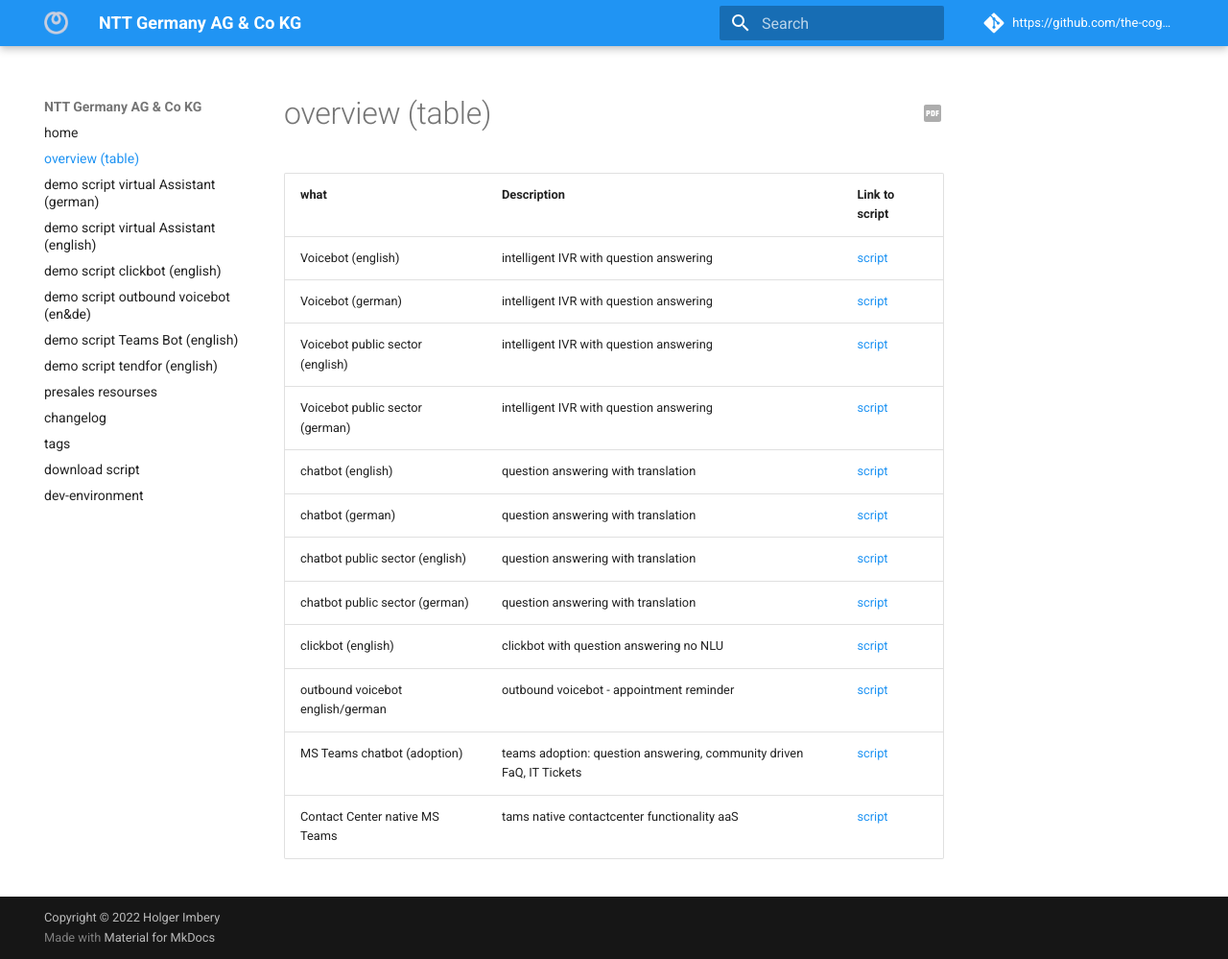
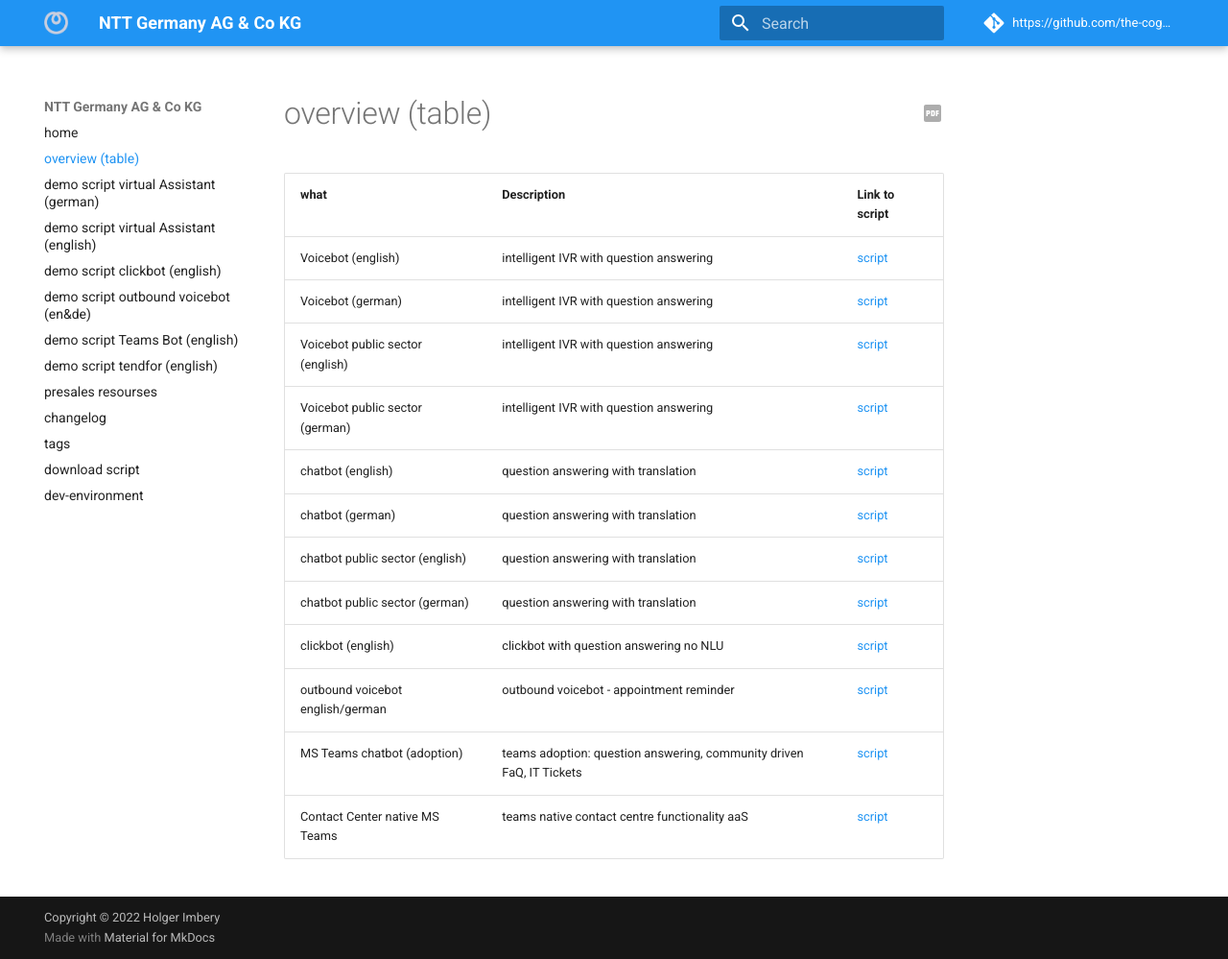
Before and after one commit to the-cognitiveservices-ninja/demo-environment, an MkDocs documentation site: the page built from docs/what.md, in a window 1280 px wide and 999 px high. Shown: the whole window at 96% size. Built offline with MkDocs 1.6.1 and Material for MkDocs 9.7.7, drawn with Linux system fonts in a browser that asks for light colours; comment, search, counter and statistics services are not loaded.

Commit message:
Update what.md

```diff
--- a/docs/what.md
+++ b/docs/what.md
@@ -11,4 +11,4 @@
 | clickbot (english)               | clickbot with question answering no NLU                                                 |  [script](https://www.nttdemo.de/script_en_click/)|
 | outbound voicebot english/german | outbound voicebot - appointment reminder                                                |  [script](https://www.nttdemo.de/outbound/)|
 | MS Teams chatbot (adoption)      | teams adoption: question answering, community driven FaQ, IT Tickets                    |  [script](https://www.nttdemo.de/script_en_teams/)|
-| Contact Center native MS Teams   | tams native contactcenter functionality aaS                                             |  [script](https://www.nttdemo.de/script_de/)|
+| Contact Center native MS Teams   | teams native contact centre functionality aaS                                             |  [script](https://www.nttdemo.de/script_de/)|
```
